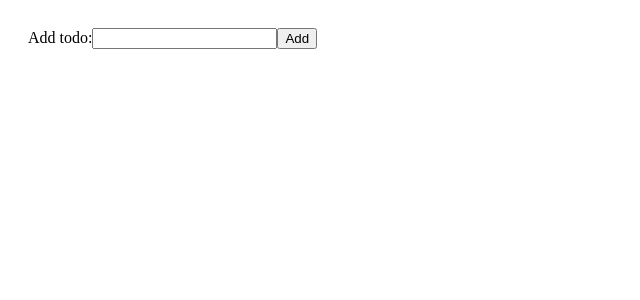
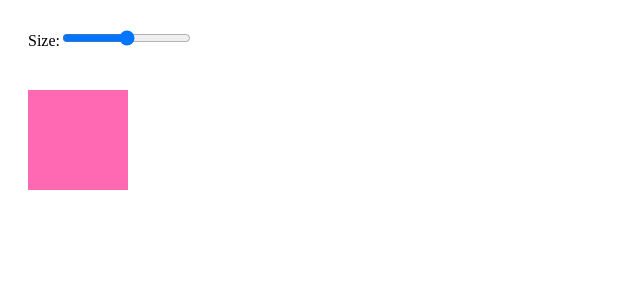
Before and after one commit to badabam/react-playground-hh-web-21-3, a React (Vite) app: page / in a window 1280 px wide. Shown: the top 300 px of the page, without its empty margins (0-640 px from the left). Built offline with nearby package versions, Linux system fonts and the light colour scheme.

Commit message:
Add box with single slider for size

```diff
--- a/src/App.css
+++ b/src/App.css
@@ -3,3 +3,9 @@
   display: grid;
   gap: 40px;
 }
+
+.Box {
+  background: hotpink;
+  width: 50px;
+  height: 50px;
+}
--- a/src/App.jsx
+++ b/src/App.jsx
@@ -3,46 +3,25 @@ import { v4 as uuidv4 } from 'uuid'
 import './App.css'
 
 export default () => {
-  const [todos, setTodos] = useState([])
+  const [size, setSize] = useState(100)
+
+  const style = {
+    width: size + 'px',
+    height: size + 'px',
+  }
 
   return (
     <div className="App">
-      <form onSubmit={handleSubmit}>
-        <label>
-          Add todo:
-          <input name="todo" type="text" />
-        </label>
-        <button>Add</button>
-      </form>
-      <ul>
-        {todos.map(({ text, isDone, id }) => (
-          <li onClick={() => toggleIsDone(id)} key={id}>
-            {text} {isDone && '✅'}
-          </li>
-        ))}
-      </ul>
+      <label>
+        Size:
+        <input value={size} onChange={handleChange} type="range" max="200" />
+      </label>
+      <div style={style} className="Box" />
     </div>
   )
 
-  function toggleIsDone(id) {
-    const index = todos.findIndex(todo => todo.id === id)
-    const todo = todos[index]
-
-    setTodos([
-      ...todos.slice(0, index), // everything before the index
-      { ...todo, isDone: !todo.isDone },
-      ...todos.slice(index + 1), // everything after the index
-    ])
-  }
-
-  function handleSubmit(event) {
-    event.preventDefault()
-    const form = event.target
-    const input = form.elements.todo
-    const newTodo = { text: input.value, isDone: false, id: uuidv4() }
-    // create a new a new array with all the values of the original array `todos` and our new todo
-    setTodos([...todos, newTodo]) // spread operator
-    form.reset()
-    input.focus()
+  function handleChange(event) {
+    const input = event.target
+    setSize(input.value)
   }
 }
```
